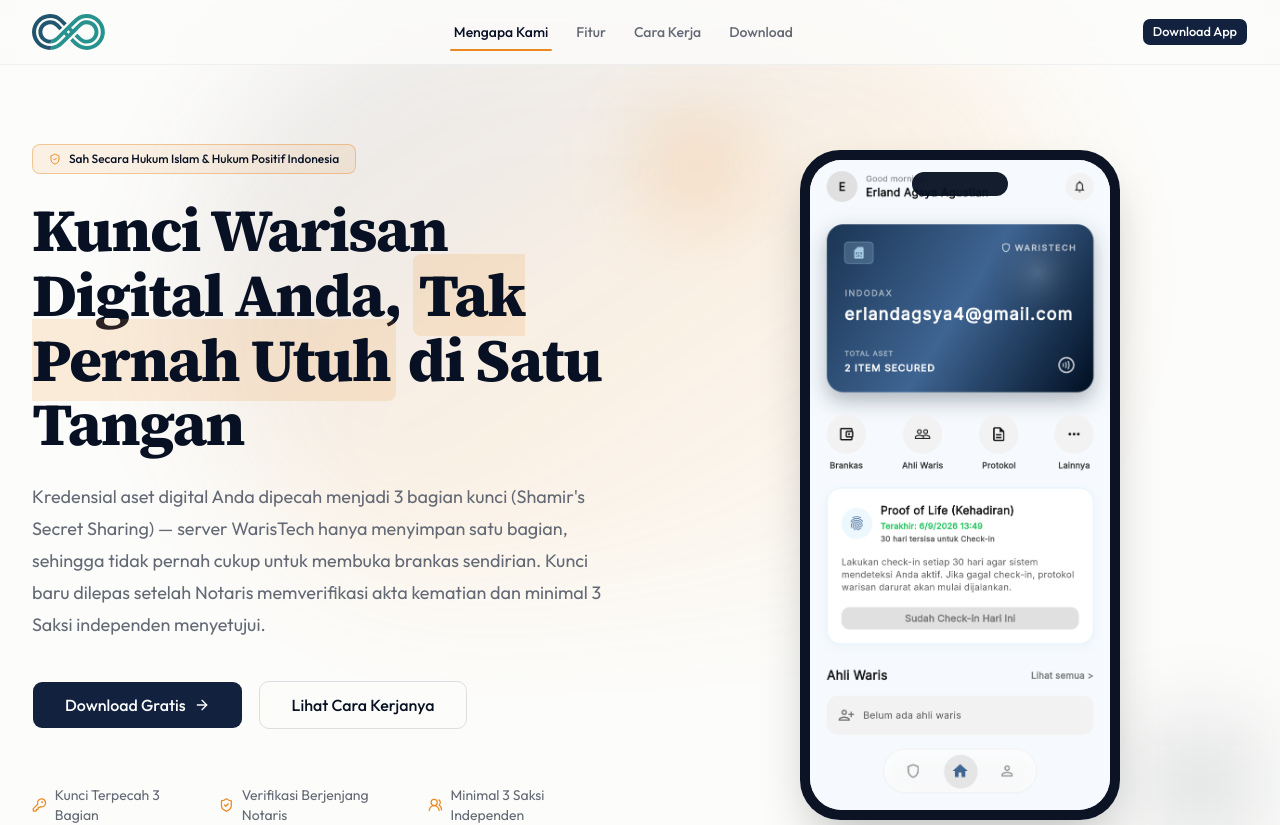
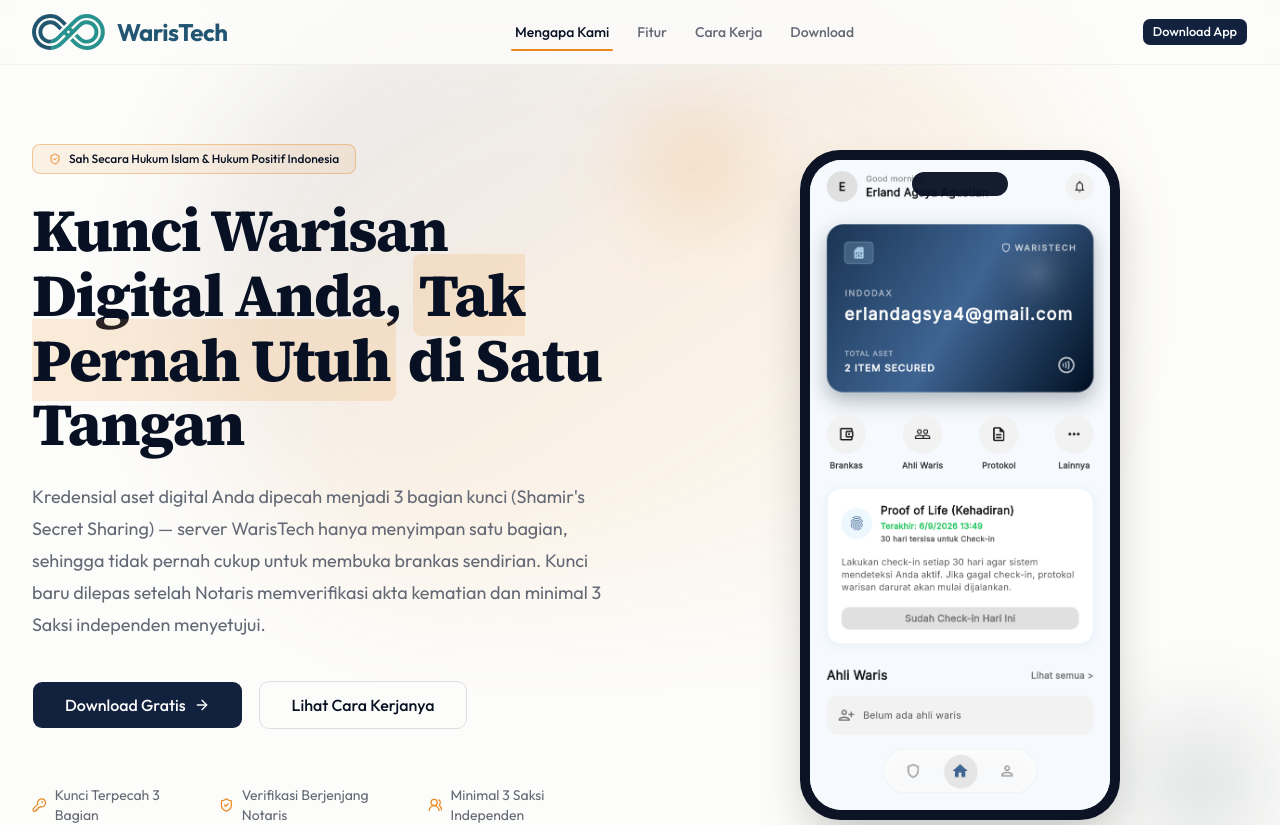
Before and after one commit to erlaaaand/waristech-web, a Next.js app: page / in a window 1280 px wide. Shown: the top 825 px of the page. Built offline with nearby package versions, Linux system fonts and the light colour scheme.

Commit message:
update: add WarisTech beside logo's

```diff
--- a/src/components/public/public-navbar.tsx
+++ b/src/components/public/public-navbar.tsx
@@ -48,17 +48,22 @@ export function PublicNavbar() {
       <div className="mx-auto max-w-7xl px-6 lg:px-8">
         <nav className="flex h-16 items-center justify-between">
           {/* Logo */}
-          <Link href="/" className="flex items-center gap-2">
+          <Link
+            href="/"
+            className="flex items-center gap-3 group transition-opacity duration-200 hover:opacity-80"
+          >
             <Image
               src="/apps_logo.svg"
               alt="WarisTech Logo"
               width={140}
               height={36}
-              className="h-9 w-auto"
+              className="h-9 w-auto object-contain"
               priority
             />
+            <p className="text-2xl font-bold tracking-tight text-[#215571] dark:text-[#28938E]">
+              WarisTech
+            </p>
           </Link>
-
           {/* Desktop nav — anchor links dengan scroll-spy */}
           <div className="hidden md:flex items-center gap-1">
             {NAV_LINKS.map((link) => (
```
